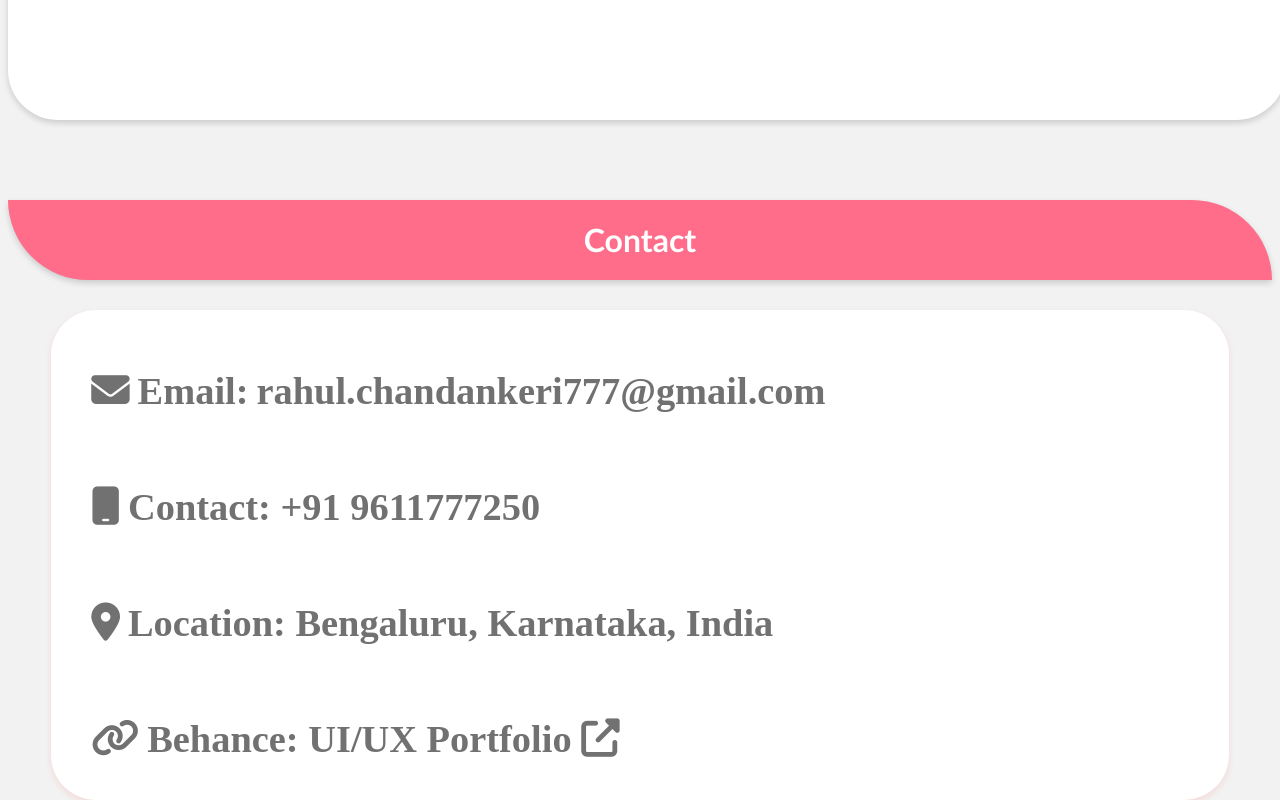
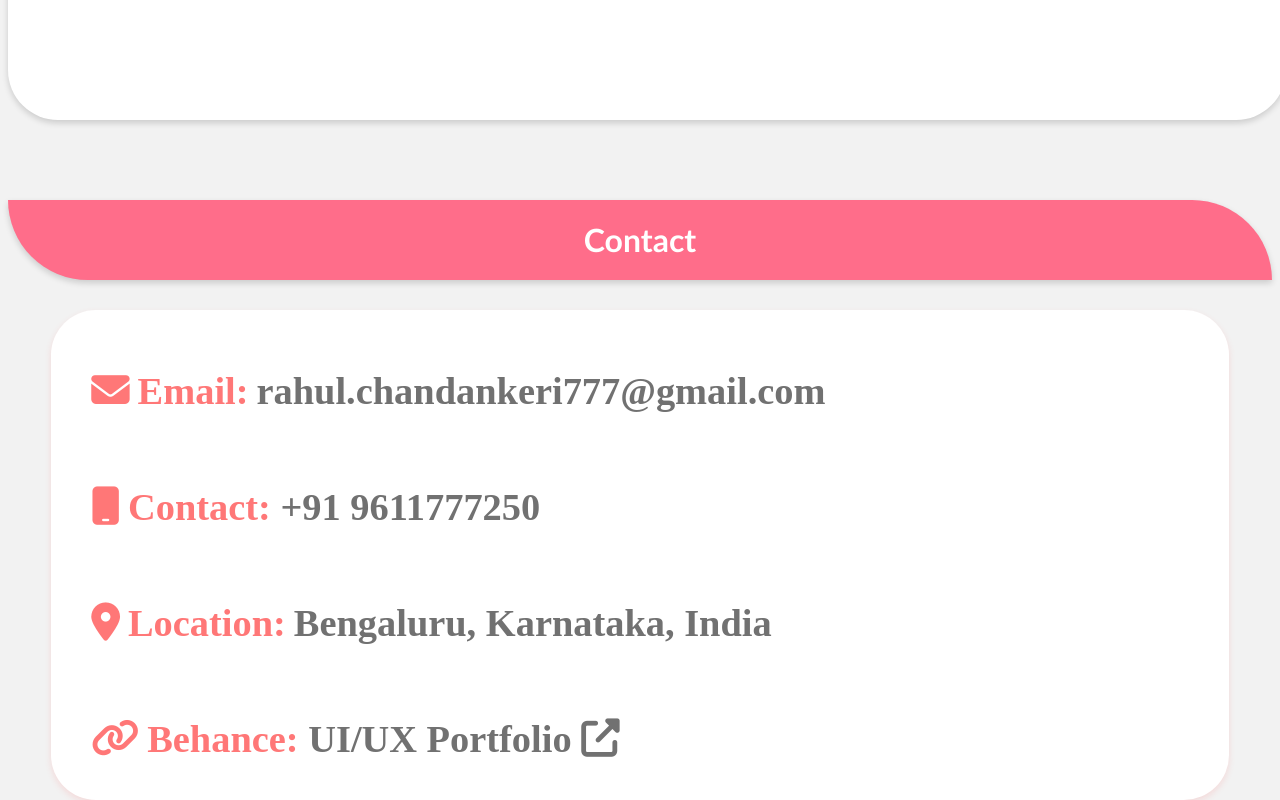
Before and after one commit to Rahulchandankeri/portfolio, a plain HTML site: page index.html in a window 1280 px wide. Shown: the part 3223-4023 px from the top of the page. Drawn offline with Linux system fonts and the light colour scheme.

Commit message:
Update index.html

```diff
--- a/index.html
+++ b/index.html
@@ -88,7 +88,7 @@
                 </div>
             </div>
         </div>
-    </div></div></div>
+    </div>
     <!--projects section ends here-->
 
     <!--tools section starts here-->
@@ -105,23 +105,26 @@
      <!--Contact section starts here-->
      <span id="contact" class="contactbanner">Contact</span>
      <div class="contact">
-        <i class="fas fa-envelope" style="font-size:larger;color:#717171;"></i>
-        <span class="contactname">Email:</span>
+        <i class="fas fa-envelope" style="font-size:larger;color:#ff7777;"></i>
+        <span style="color: #ff7777;" class="contactname">Email:</span>
         <a target="_blank" href="mailto:rahul.chandankeri777@gmail.com">
             <span style="word-break: break-all;" class="contactname">rahul.chandankeri777@gmail.com</span>
         </a>
         <br><br><br>
 
-        <i style="font-size:larger; color:#717171;" class="fas fa-mobile"></i>
-        <span class="contactname">Contact: +91 9611777250</span>
+        <i style="font-size:larger; color:#ff7777;" class="fas fa-mobile"></i>
+        <span style="color: #ff7777;" class="contactname">Contact: </span>
+        <a target="_blank" href="tel: +91 9611777250"><span class="contactname">+91 9611777250</span></a>
+
         <br><br><br>
 
-        <i style="font-size:larger; color:#717171;" class="fas fa-map-marker-alt"></i>
-        <span class="contactname">Location: Bengaluru, Karnataka, India</span>
+        <i style="font-size:larger; color:#ff7777;" class="fas fa-map-marker-alt"></i>
+        <span style="color: #ff7777;" class="contactname">Location:</span>
+        <span class="contactname">Bengaluru, Karnataka, India</span>
         <br><br><br>
 
-        <i style="font-size:larger; color:#717171;" class="fas fa-link"></i>
-        <span class="contactname">Behance: </span>
+        <i style="font-size:larger; color:#ff7777;" class="fas fa-link"></i>
+        <span style="color: #ff7777;" class="contactname">Behance: </span>
         <a target="_blank" href="https://www.behance.net/rahulc3">
           <span class="contactname">UI/UX Portfolio <i style="color:#717171;" class="fas fa-external-link-alt"></i></span>
         </a>
```
